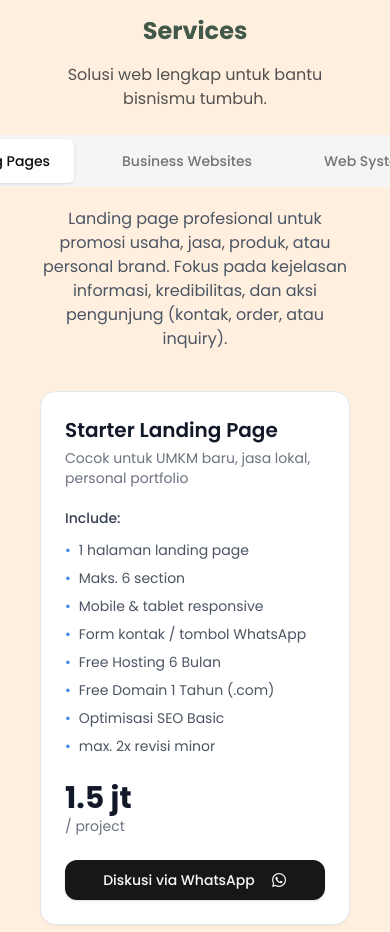
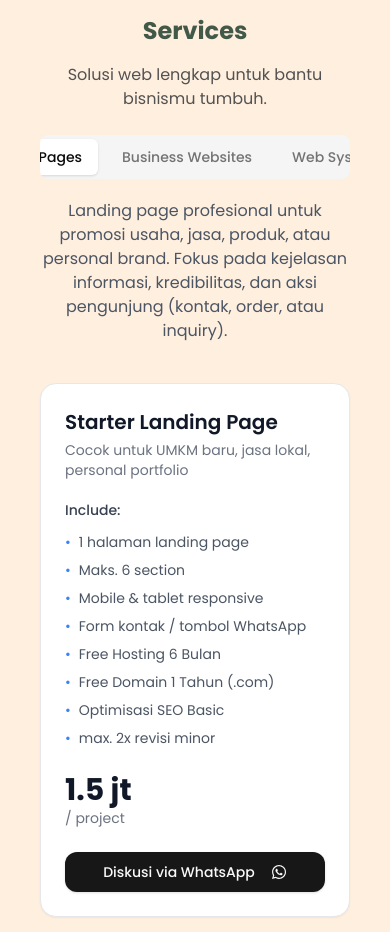
Before and after one commit to Alwisteins/web-portofolio, a Next.js app: page / in a window 390 px wide. Shown: the part 2720-3652 px from the top of the page. Built offline with nearby package versions, Linux system fonts and the light colour scheme.

Commit message:
fix: tabs responsiveness

```diff
--- a/src/section/service.tsx
+++ b/src/section/service.tsx
@@ -45,13 +45,17 @@ export default function Service() {
         <Tabs
           defaultValue={services[0].category}
           className="w-full flex flex-col items-center justify-center">
-          <TabsList className="space-x-6 w-fit h-full">
+          <TabsList className="flex w-full sm:w-fit overflow-x-auto h-full whitespace-nowrap space-x-2 scrollbar-hide sm:space-x-6">
             {services.map((service) => (
-              <TabsTrigger key={service.category} value={service.category} className="py-3 px-6">
+              <TabsTrigger
+                key={service.category}
+                value={service.category}
+                className="px-4 py-2 sm:px-6 sm:py-3 flex-shrink-0">
                 {service.category}
               </TabsTrigger>
             ))}
           </TabsList>
+
           <div className="mt-3">
             {services.map((service) => (
               <TabsContent
```
